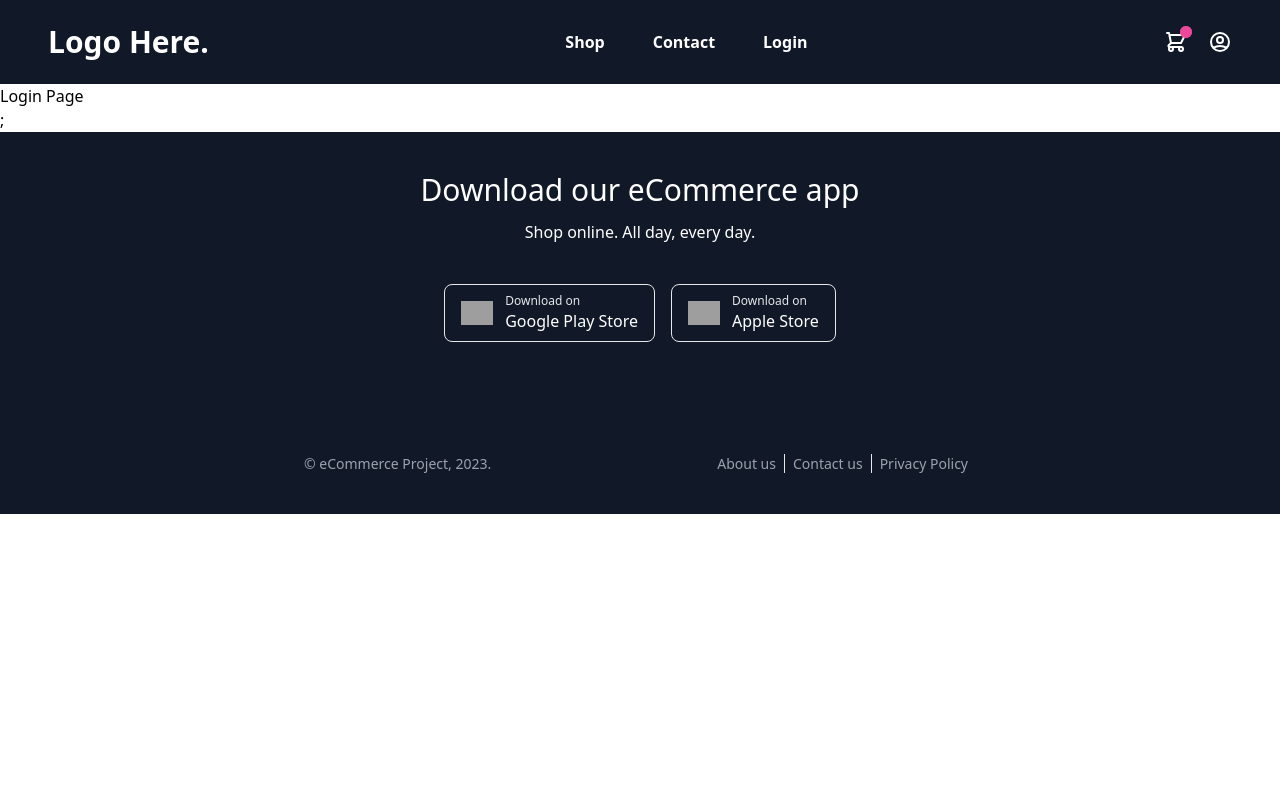
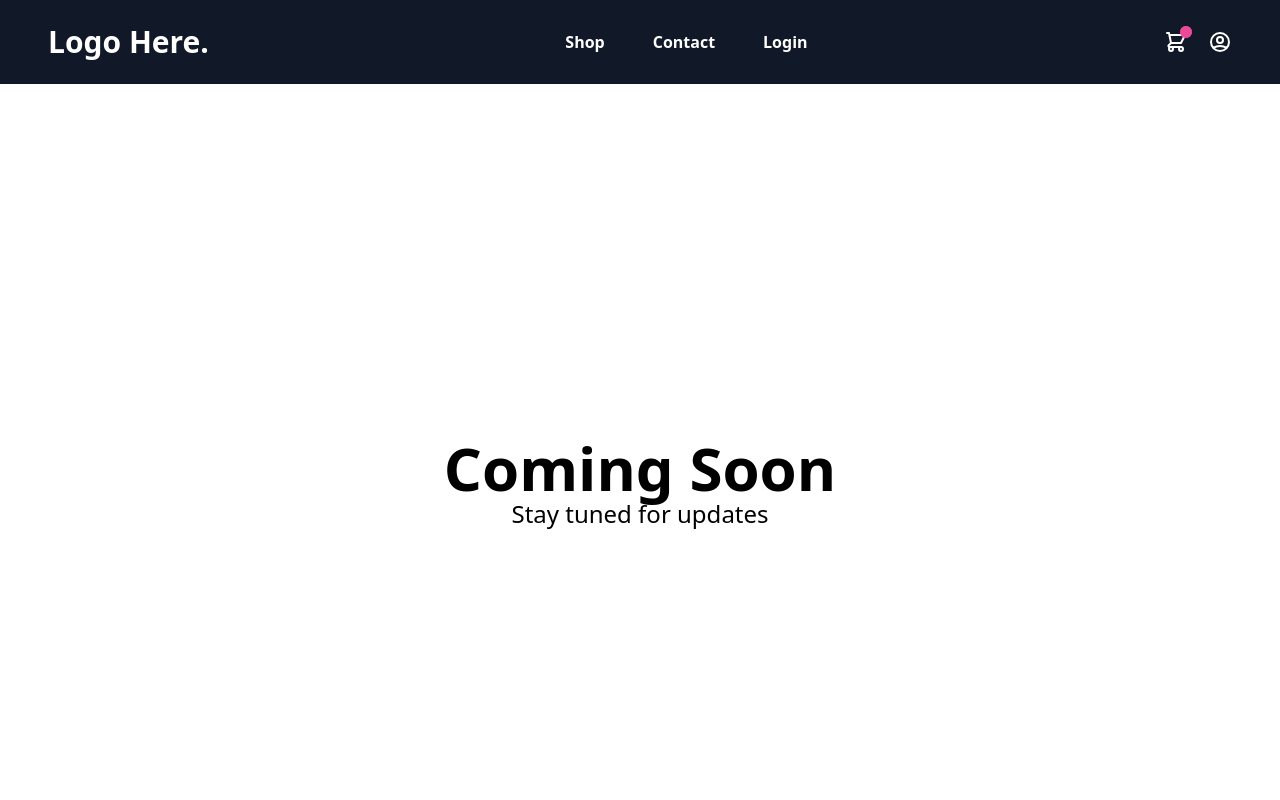
Before and after one commit to ahmad-almoustafa/e-commerce, a React (Create React App) app in the folder client/: page /login in a window 1280 px wide. Shown: the top 800 px of the page. Built offline with nearby package versions, Linux system fonts and the light colour scheme; grey boxes are pictures that could not be loaded.

Commit message:
coming soon

```diff
--- a/client/src/components/Seo/withSEO.js
+++ b/client/src/components/Seo/withSEO.js
@@ -28,7 +28,7 @@ export const withSEO = (WrappedComponent, CompSEO=seoSlice.getInitialState()) =>
           <meta name="description" content={seo.description} />
           <meta name="keywords" content={seo.keywords} />
         </Helmet>
-        <WrappedComponent {...props} />;
+        <WrappedComponent {...props} />
       </>
     );
   };
--- a/client/src/components/cart/CartDropdown.js
+++ b/client/src/components/cart/CartDropdown.js
@@ -9,7 +9,7 @@ const CartDropdown = () => {
   const dispatch=useDispatch();
 
   return (
-    <div className="absolute mt-2 top-12 right-2  w-1/5 bg-white px-10 py-10">
+    <div className="absolute mt-2 top-12 right-2  w-1/5 bg-zinc-300 z-10 px-10 py-10">
       <div className=" w-full text-black ">
         {Object.values(cartItems).map((item) => {
           return <CartDropdownItem item={item} key={item.id}></CartDropdownItem>;
--- /dev/null
+++ b/client/src/components/widgets/ComingSoon.js
@@ -0,0 +1,14 @@
+import React from 'react';
+
+const ComingSoon = () => {
+  return (
+    <div className="flex h-screen items-center justify-center">
+      <div className="text-center">
+        <h1 className="text-6xl font-bold">Coming Soon</h1>
+        <p className="text-2xl">Stay tuned for updates</p>
+      </div>
+    </div>
+  );
+};
+
+export default ComingSoon;
--- a/client/src/pages/Login.js
+++ b/client/src/pages/Login.js
@@ -1,7 +1,8 @@
 import { withSEO } from "../components/Seo/withSEO";
+import ComingSoon from "../components/widgets/ComingSoon";
 
 const Login = () => {
-    return <h1> Login Page</h1>;
+    return <ComingSoon/>
   };
   const seo = {
     title: "Login ",
```
